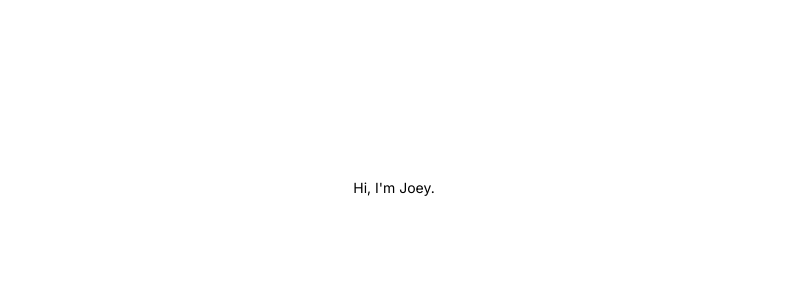
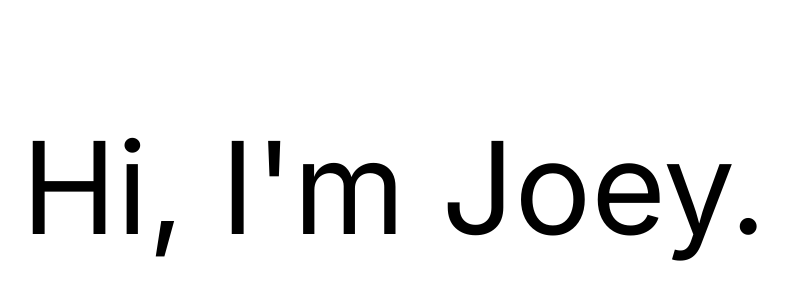
Before and after one commit to joeyvanlierop/joey, a Next.js app: page / in a window 1280 px wide. Shown: the part 212-512 px from the top of the page, without its empty margins (246-1034 px from the left). Built offline with nearby package versions, Linux system fonts and the light colour scheme.

Commit message:
fix: enlargen

```diff
--- a/pages/index.tsx
+++ b/pages/index.tsx
@@ -1,7 +1,7 @@
 export default function Home() {
   return (
     <div className="h-screen flex items-center justify-center">
-      <h1 className="text-sm">Hi, I'm Joey.</h1>
+      <h1 className="text-9xl">Hi, I'm Joey.</h1>
     </div>
   );
 }
```
